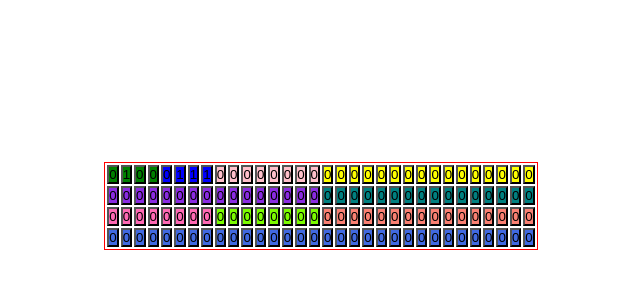
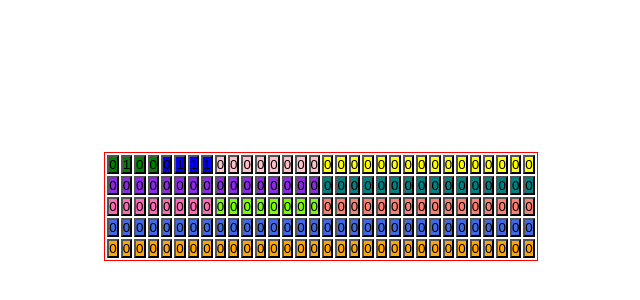
Before and after one commit to klxcoder/IPv4-diagram-structure, a React (Vite) app: page / in a window 1280 px wide. Shown: the part 194-494 px from the top of the page, without its empty margins (319-959 px from the left). Built offline with nearby package versions, Linux system fonts and the light colour scheme.

Commit message:
Destination Address

```diff
--- a/src/components/IP.module.scss
+++ b/src/components/IP.module.scss
@@ -44,4 +44,8 @@
   .source {
     background-color: royalblue;
   }
+
+  .destination {
+    background-color: orange;
+  }
 }
--- a/src/components/IP.tsx
+++ b/src/components/IP.tsx
@@ -42,6 +42,8 @@ function IP() {
   const [checksum, setChecksum] = useState<number[]>(new Array(16).fill(0))
   // Source Address
   const [source, setSource] = useState<number[]>(new Array(32).fill(0))
+  // Destination Address
+  const [destination, setDestination] = useState<number[]>(new Array(32).fill(0))
 
   return (
     <div className={styles.ip}>
@@ -55,6 +57,7 @@ function IP() {
       {getBitsUI(protocol, 'protocol', getReverseFn(protocol, setProtocol))}
       {getBitsUI(checksum, 'checksum', getReverseFn(checksum, setChecksum))}
       {getBitsUI(source, 'source', getReverseFn(source, setSource))}
+      {getBitsUI(destination, 'destination', getReverseFn(destination, setDestination))}
     </div>
   )
 }
```
